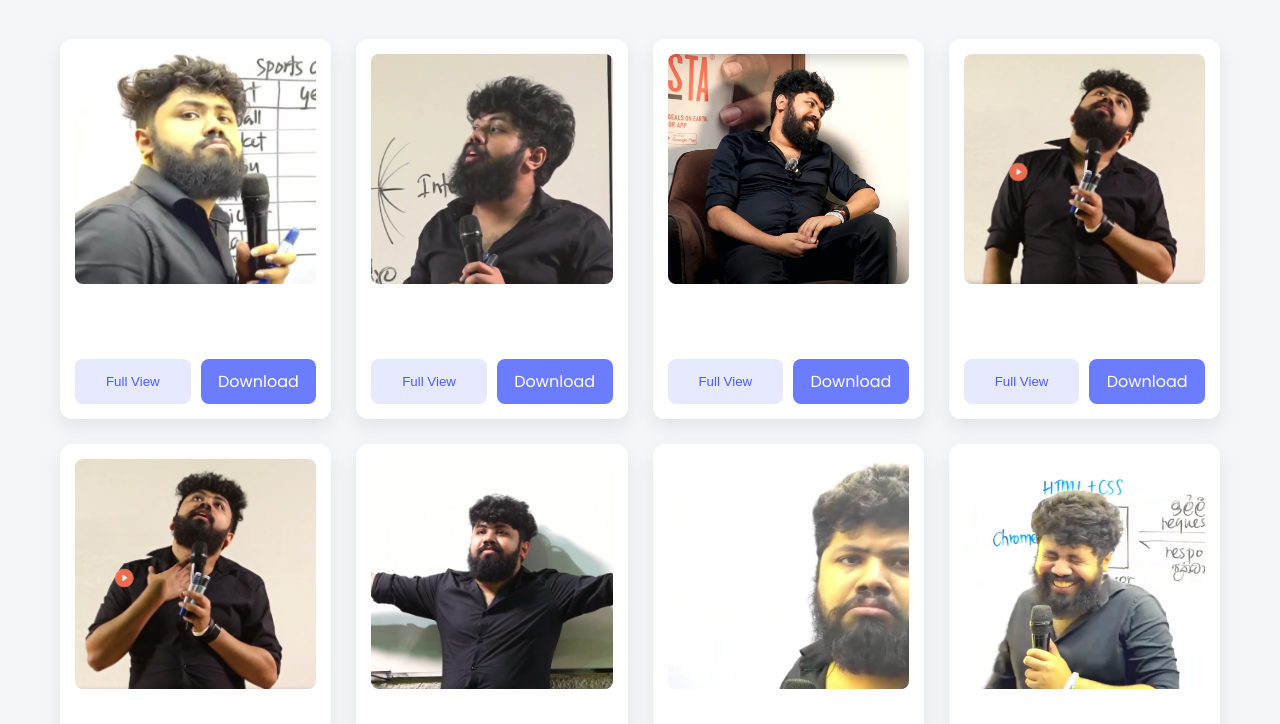
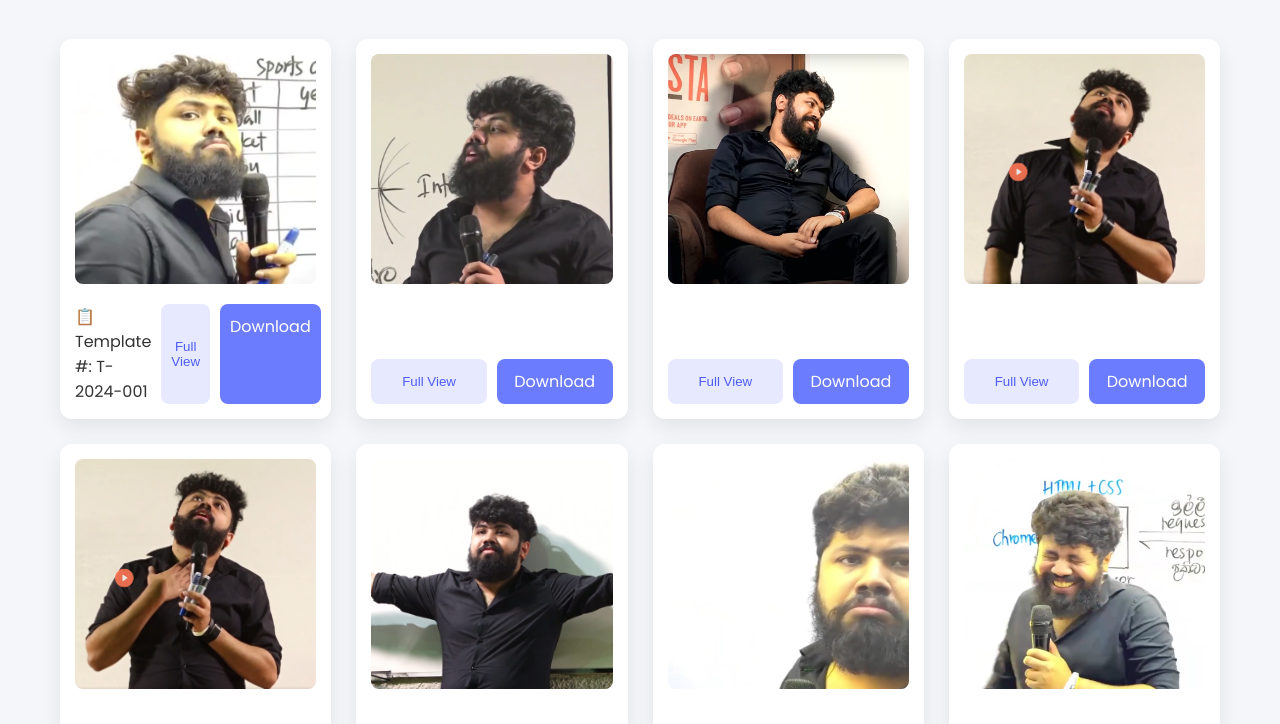
Before and after one commit to nadeejabandara/templatesfromabc, a plain HTML site: page index.html in a window 1280 px wide. Shown: the part 76-800 px from the top of the page. Drawn offline with Linux system fonts and the light colour scheme.

Commit message:
Update index.html

```diff
--- a/index.html
+++ b/index.html
@@ -22,6 +22,11 @@
   <div class="card">
     <img src="Screenshot 2024-12-03 165704.png" onclick="openModal(this.src)">
     <div class="btn-group">
+      <div class="template-info">
+      <div class="template-number">
+        📋 Template #: <span id="templateNum">T-2024-001</span>
+      </div>
+    </div>
       <button class="view-btn" onclick="openModal('Screenshot 2024-12-03 165704.png')">Full View</button>
       <a href="Screenshot 2024-12-03 165704.png" download class="download-btn">Download</a>
     </div>
```
